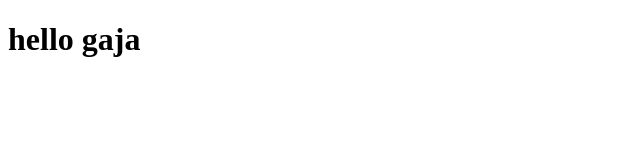
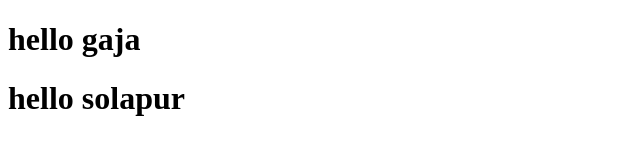
Before and after one commit to yogesh1924/forgaja, a plain HTML site: page gaja.html in a window 1280 px wide. Shown: the whole page, without its empty margins (0-640 px from the left). Drawn offline with Linux system fonts and the light colour scheme.

Commit message:
Update gaja.html

```diff
--- a/gaja.html
+++ b/gaja.html
@@ -7,5 +7,6 @@
 </head>
 <body>
     <h1>hello gaja</h1>
+    <h1>hello solapur</h1>
 </body>
 </html>
```
